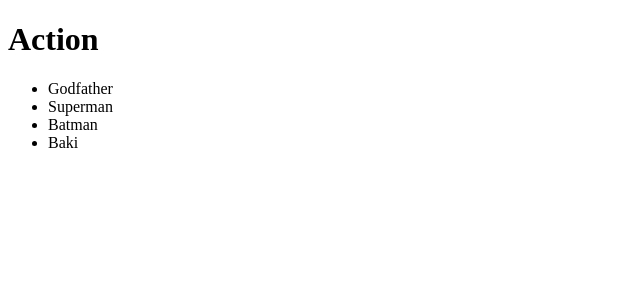
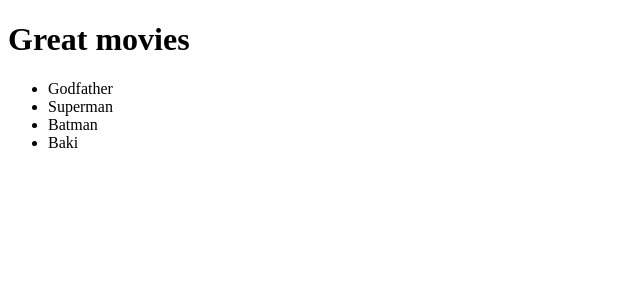
Before and after one commit to AndreyZarev/React-Exercises, a React (Vite) app in the folder vite-project/: page / in a window 1280 px wide. Shown: the top 300 px of the page, without its empty margins (0-640 px from the left). Built offline with nearby package versions, Linux system fonts and the light colour scheme.

Commit message:
Update App.jsx

```diff
--- a/vite-project/src/App.jsx
+++ b/vite-project/src/App.jsx
@@ -10,7 +10,7 @@
   ]
   return (
 
-    <GetMovies movieList={movieList} title="Action" />
+    <GetMovies movieList={movieList} title="Great movies" />
 
   )
 }
```
